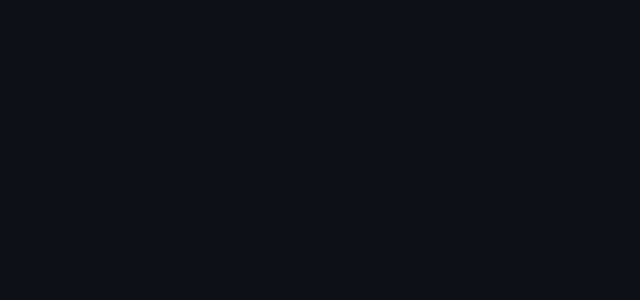
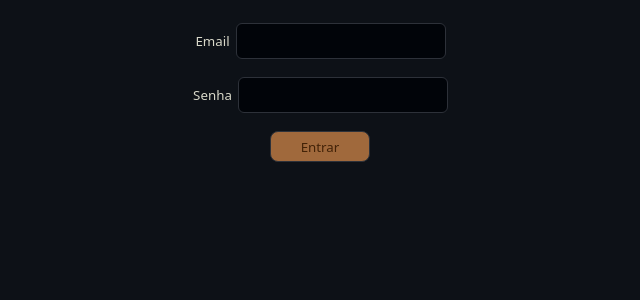
Before and after one commit to icware/core-web, a Vue app: page /login in a window 1280 px wide. Shown: the top 300 px of the page, without its empty margins (336-976 px from the left). Built offline with nearby package versions, Linux system fonts and the light colour scheme.

Commit message:
Update AuthLogin.vue
construção tela de login

```diff
--- a/src/packages/Auth/views/AuthLogin.vue
+++ b/src/packages/Auth/views/AuthLogin.vue
@@ -1,32 +1,34 @@
-<script setup>
-import useAuthModel from '@/models/Auth';
-import { reactive } from 'vue';
-import { useRoute } from 'vue-router';
-import { AuthLogin } from '@/controllers/AuthController';
+<template>
+    <div>
+        <form @submit.prevent="submitForm">
 
-const router = useRoute();
-const auth = useAuthModel();
+            <div v-if="MessageError" role="alert">
+                {{ MessageError }}
+            </div>
 
-const requestData = reactive({
-    email: '',
-    password: ''
-});
-
-async function submit() {
-    try {
-        const response = await AuthLogin()
-    } catch (error) {
-
-    }
-}
+            <div>
 
 
-</script>
+                <div>
+                    <label for=password>Email</label>
+                    <input type="email" v-model="data.email" name="email" id="email" autocomplete="email" />
+                </div>
 
+                <div>
+                    <label for=password>Senha</label>
+                    <input type="password" v-model="data.password" name="password" id="password"
+                        autocomplete="password" />
+                </div>
 
-<template lang="pt-br">
-    <div>
+                <div>
+                    <button type="submit">
+                        Entrar
+                    </button>
+                </div>
 
+            </div>
+
+        </form>
     </div>
 </template>
 
@@ -34,3 +36,48 @@ async function submit() {
 <style lang="">
 
 </style>
+
+<script setup>
+import useAuthModel from '@/models/Auth';
+import { onMounted, reactive, ref } from 'vue';
+import { useRoute } from 'vue-router';
+import { AuthLogin } from '@/controllers/AuthController';
+
+const router = useRoute();
+const auth = useAuthModel();
+const MessageError = ref('');
+
+
+const data = reactive({
+    email: '',
+    password: ''
+});
+
+async function submitForm() {
+    try {
+        const response = await AuthLogin(data.email, data.password);
+
+        if (response.status === 200) {
+            auth.setData(response.data);
+            router.push('/dashboard');
+        } else {
+            if (response.data) {
+                MessageError.value = response.data.error;
+            } else {
+                MessageError.value = 'Falha ao tentar fazer login';
+            }
+        }
+
+    } catch (error) {
+        MessageError.value = error;
+    }
+}
+
+onMounted(() => {
+    if (auth.getIsAuth) {
+        router.push('/dashboard');
+    }
+})
+
+
+</script>
```
